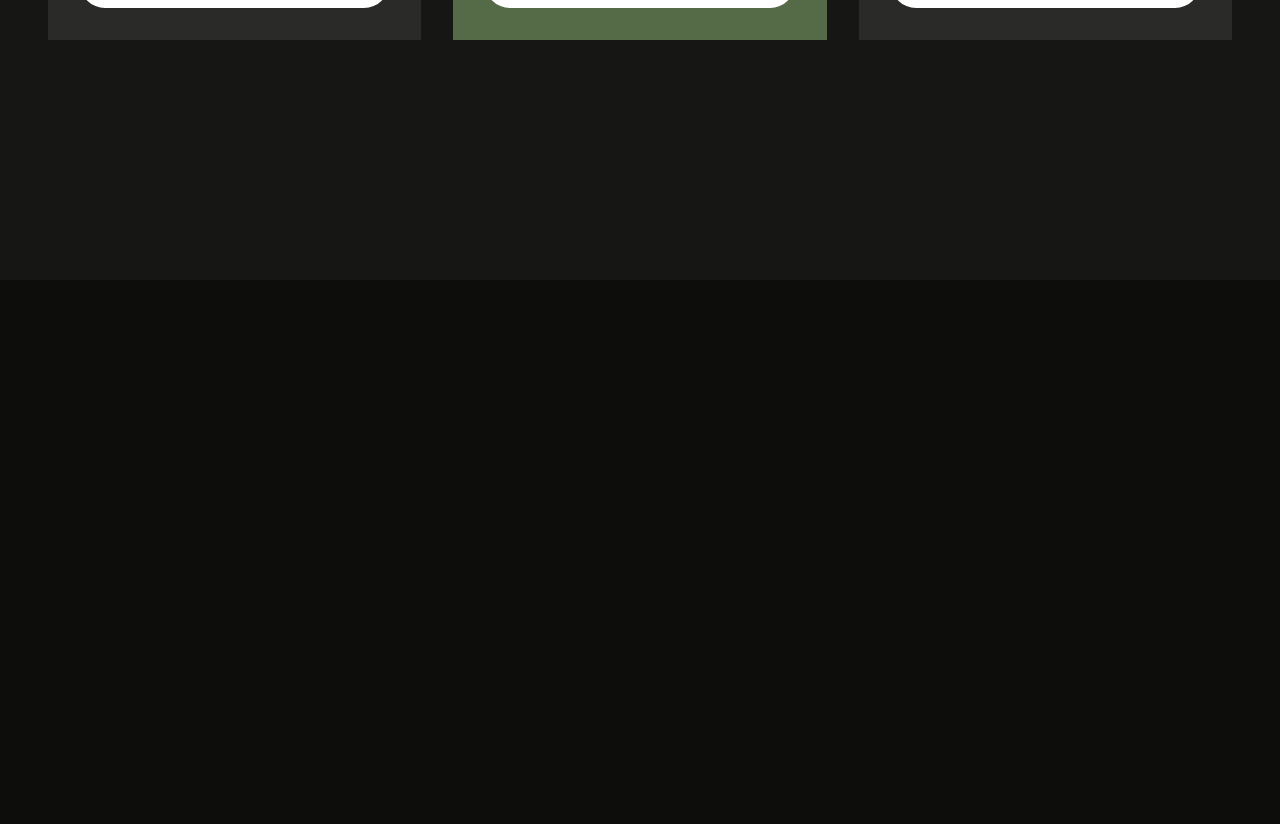
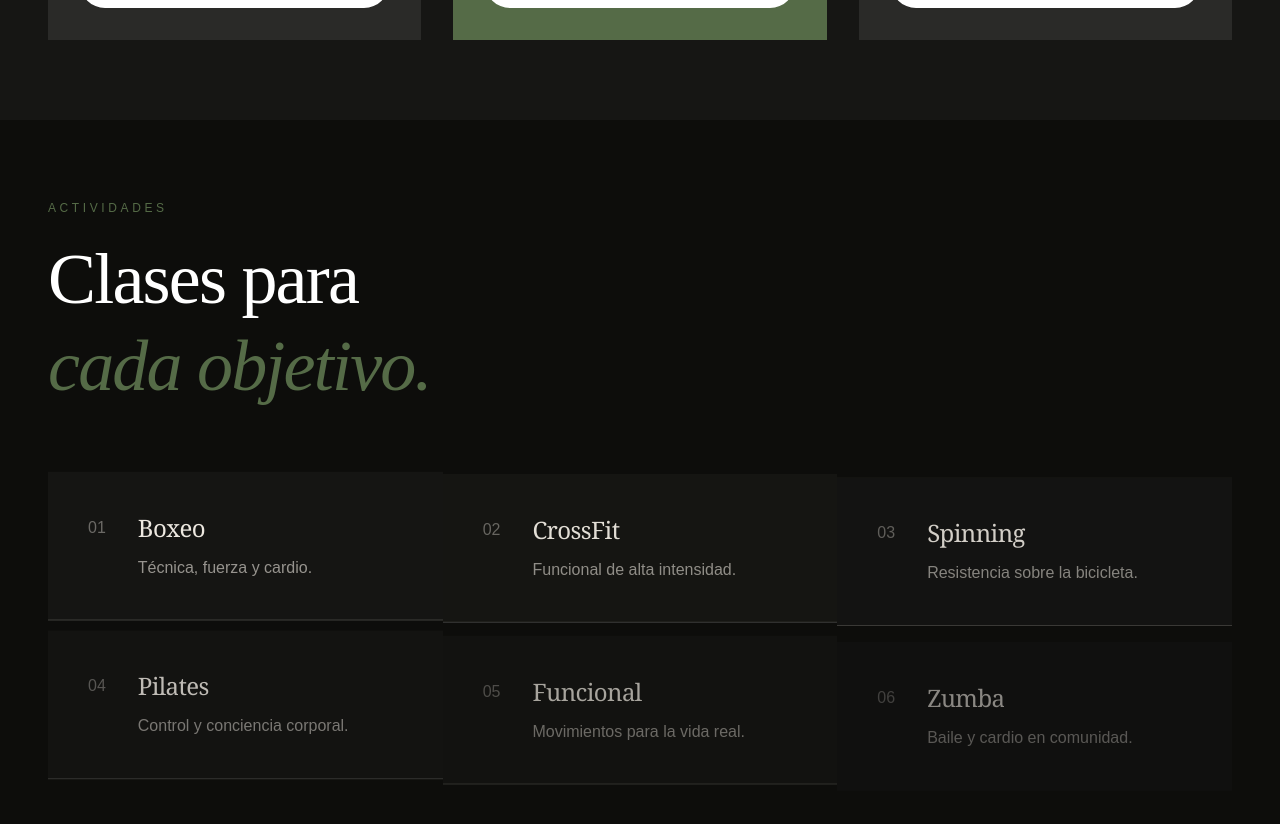
Before and after one commit to LucaLaatigano/Gym-Template, a React (Vite) app: page / in a window 1280 px wide. Shown: the part 2040-2864 px from the top of the page. Before the commit the page ends 2320 px from the top, so only its background shows below. Built offline with nearby package versions, Linux system fonts and the light colour scheme.

Commit message:
classes section finished with all animations

```diff
--- a/src/components/Clases.jsx
+++ b/src/components/Clases.jsx
@@ -1,9 +1,80 @@
+import { gsap } from "gsap"
+import { useGSAP } from "@gsap/react"
+import { ScrollTrigger } from "gsap/all"
+import { useRef } from "react"
 
+gsap.registerPlugin(ScrollTrigger)
 export default function Clases({ id }) {
+    const container = useRef()
+    const classesData = [
+        { num: "01", class: "Boxeo", paragraph: "Técnica, fuerza y cardio." },
+        { num: "02", class: "CrossFit", paragraph: "Funcional de alta intensidad." },
+        { num: "03", class: "Spinning", paragraph: "Resistencia sobre la bicicleta." },
+        { num: "04", class: "Pilates", paragraph: "Control y conciencia corporal." },
+        { num: "05", class: "Funcional", paragraph: "Movimientos para la vida real." },
+        { num: "06", class: "Zumba", paragraph: "Baile y cardio en comunidad." },
+    ]
+    useGSAP(() => {
+        const titleSplit = gsap.utils.toArray(".anim-item", container.current)
+        const boxClasses = gsap.utils.toArray(".box-class", container.current);
+
+        const tl = gsap.timeline({
+            scrollTrigger: {
+                trigger: container.current,
+                start: "top center",
+                toggleActions: "play none none none",
+            },
+            ease: "power1.inOut"
+        })
+
+        tl
+            .from(".grid-layout", {
+                opacity: 0,
+                duration: 0.8,
+                ease: "power1.out"
+            })
+            .from(titleSplit, {
+                x: -100,
+                opacity: 0,
+                duration: 1,
+                stagger: 0.3
+            })
+            .from(boxClasses, {
+                opacity: 0,
+                y: 50,
+                stagger: 0.1,
+                duration: 1,
+            })
+    }, { scope: container })
     return (
-        <section id={id} className="h-auto w-full py-20 bg-studio-card text-white">
+        <section ref={container} id={id} className="h-auto w-full py-20 bg-studio-dark text-white">
             <div className="div-layout">
-
+                <div className="flex flex-col gap-6 mb-16">
+                    <span className="anim-item text-[10px] md:text-xs text-studio-oliva font-medium tracking-[0.3em] uppercase">
+                        ACTIVIDADES
+                    </span>
+                    <h3 className="anim-item text-5xl md:text-7xl font-display leading-[1.1] tracking-tight">
+                        Clases para
+                        <span className="anim-item block text-studio-oliva italic mt-2">cada objetivo.</span>
+                    </h3>
+                </div>
+                <div className="grid-layout">
+                    {classesData.map((item, index) => (
+                        <div key={index} className={`box-class flex items-start gap-8 p-10 ${index === classesData.length - 1 ? "" : "border-b border-studio-crema/20"} w-full bg-studio-card`}>
+                            <span className="text-studio-crema/40 text-md pt-1">
+                                {item.num}
+                            </span>
+                            <div className="flex flex-col gap-3">
+                                <h3 className="text-studio-crema text-2xl font-serif tracking-tight">
+                                    {item.class}
+                                </h3>
+                                <p className="text-studio-crema/60 text-base">
+                                    {item.paragraph}
+                                </p>
+                            </div>
+                        </div>
+                    ))}
+                </div>
             </div>
         </section>
     )
--- a/src/index.css
+++ b/src/index.css
@@ -52,4 +52,7 @@
   .div-layout{
     @apply max-w-7xl mx-auto px-6 lg:px-12
   }
+  .grid-layout{
+    @apply grid grid-cols-1 md:grid-cols-2 md:grid-rows-2 lg:grid-cols-3 lg:grid-rows-2
+  }
 }
```
